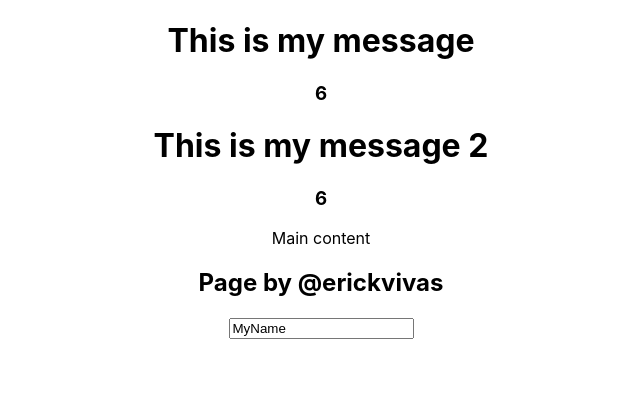
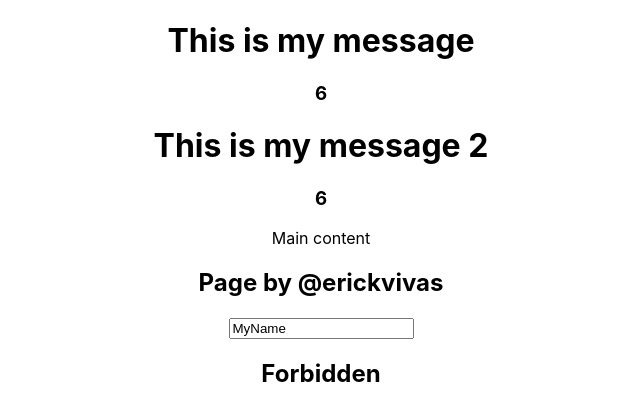
Before and after one commit to erickvivas415/apiMovieRate, a React (Create React App) app in the folder react/first-app/: page / in a window 1280 px wide. Shown: the top 420 px of the page, without its empty margins (319-959 px from the left). Built offline with nearby package versions, Linux system fonts and the light colour scheme.

Commit message:
Conditionals

```diff
--- a/react/first-app/src/App.js
+++ b/react/first-app/src/App.js
@@ -10,6 +10,15 @@ function createAlert() {
   alert("Hello!");
 }
 
+function ShowMessage(props) {
+  if (props.toShow) {
+    return <h2>My Message</h2>;
+  } else {
+    return <h2>Forbidden</h2>;
+  }
+
+
+}
 
 
 function App() {
@@ -21,7 +30,8 @@ function App() {
         myNumber="6"/>
       <p>Main content</p>
       <Footer trademark="Page by @erickvivas"
-      myAlert={createAlert}/>
+        myAlert={createAlert}/>
+        <ShowMessage toShow={false}/>
     </div>
   );
 }
```
